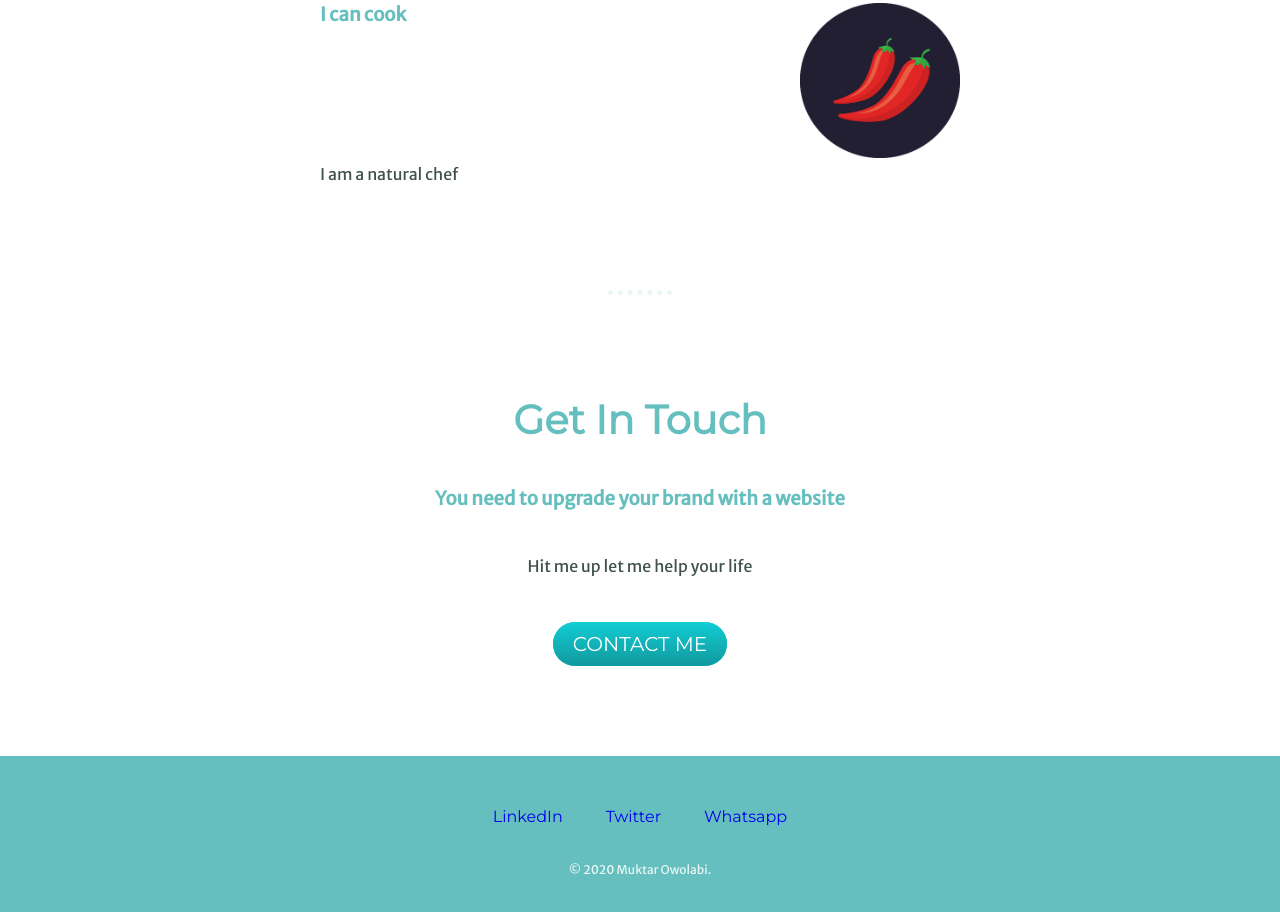
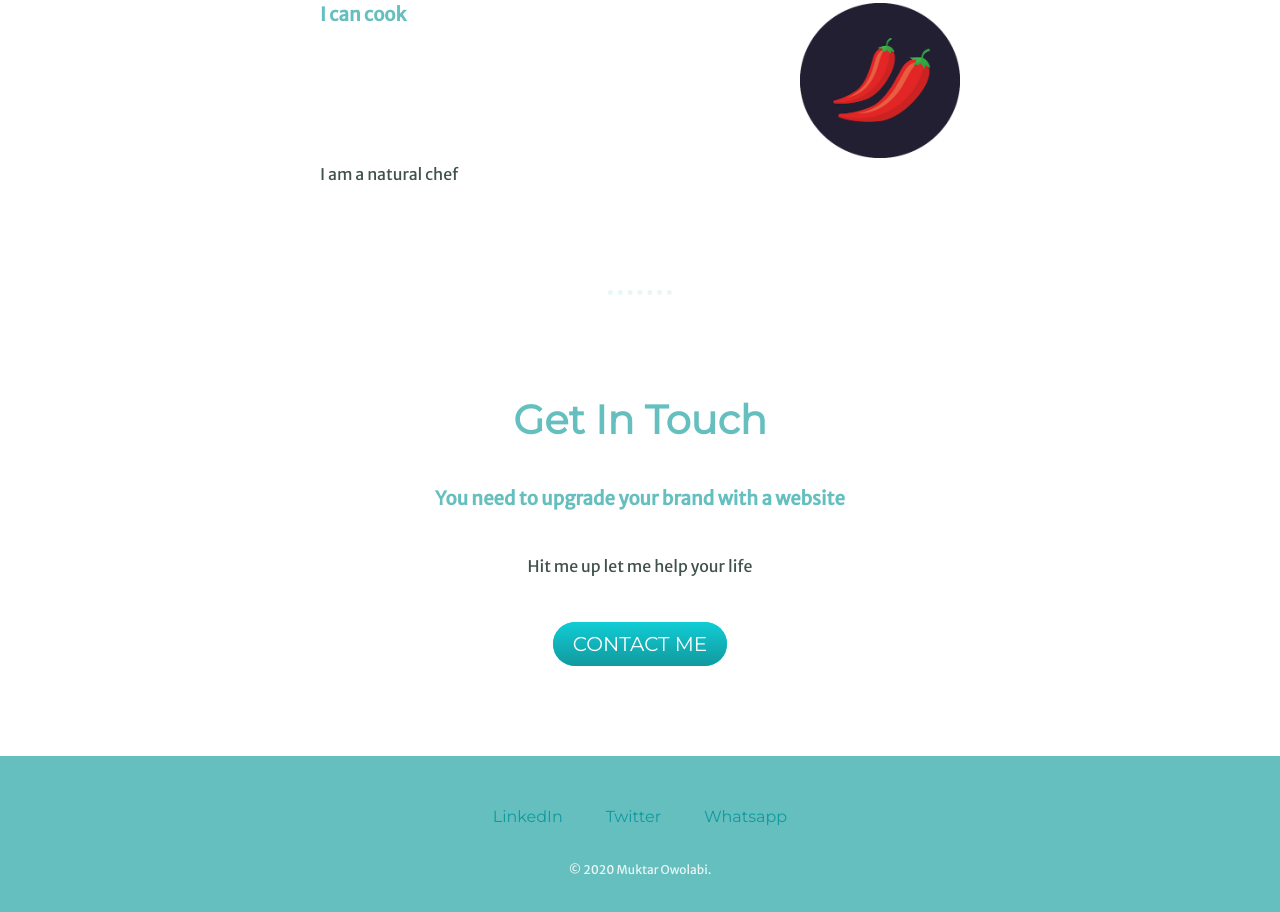
Before and after one commit to CallmeMukty/Mukty-Personal-Site, a plain HTML site: page index.html in a window 1280 px wide. Shown: the part 2251-3163 px from the top of the page. Drawn offline with Linux system fonts and the light colour scheme.

Commit message:
Update styles.css

```diff
--- a/css/styles.css
+++ b/css/styles.css
@@ -113,8 +113,7 @@ hr {
 }
 
 a {
-  <!--changed color: #11999E;-->
-  color:#EAF6F6;
+  color: #11999E;
   text-decoration: none;
   font-family: 'Montserrat', sans-serif;
   margin:10px 20px;/*top&bottom left&right*/
```
